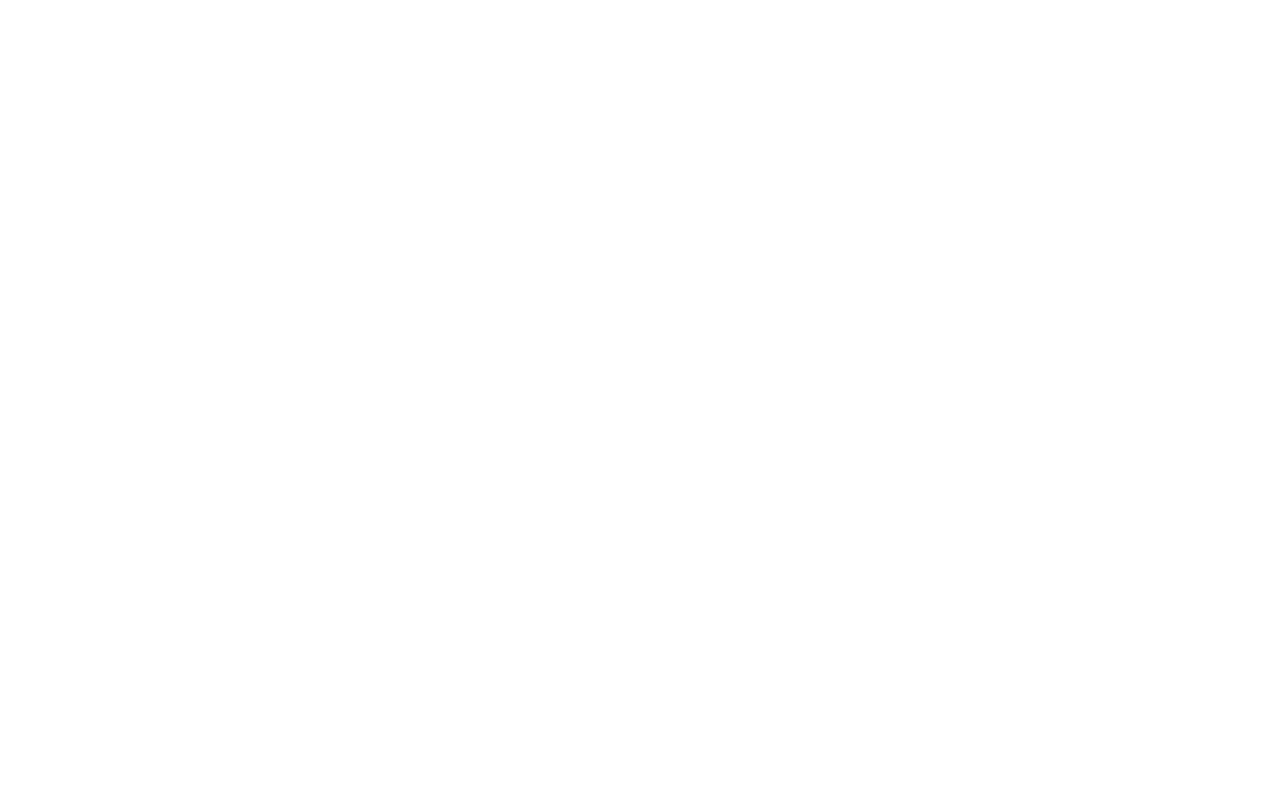
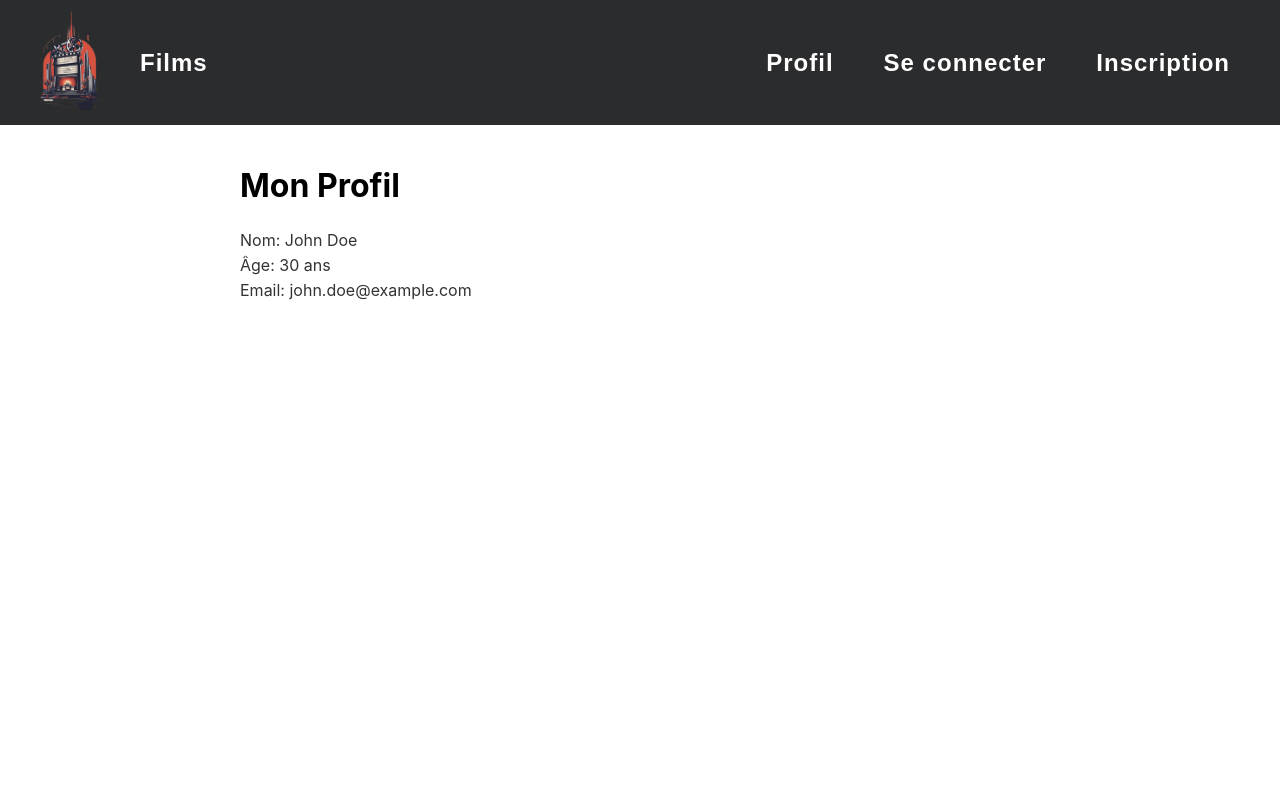
Before and after one commit to 22Nathan/Cinema-django-p2, a React (Create React App) app in the folder front/: page /profil in a window 1280 px wide. Before the commit this address had no page. Shown: the top 800 px of the page. Built offline with nearby package versions, Linux system fonts and the light colour scheme.

Commit message:
Added Profil

```diff
--- a/front/src/App.js
+++ b/front/src/App.js
@@ -8,6 +8,7 @@
 import Inscription from './components/Inscription';
 import ReservationPage from './components/ReservationPage';
 import FilmsPage from './components/FilmsPage';
+import Profil from './components/Profil.js';
 
 const App = () => {
   return (
@@ -17,6 +18,7 @@
           <Route path="/" element={<Home />} />
           <Route path="/reservation/:filmId" element={<ReservationPage />} />
           <Route path="/films" element={<FilmsPage />} />
+          <Route path="/profil" element={<Profil />} />
           <Route path="/login" element={<Login />} />
           <Route path="/inscription" element={<Inscription />} />
         </Routes>
--- a/front/src/components/Navbar.js
+++ b/front/src/components/Navbar.js
@@ -16,6 +16,11 @@
         </li>
       </ul>
       <ul className="navbar-auth">
+      <li className="nav-item">
+          <Link to="/profil" className="nav-link">
+            Profil
+          </Link>
+        </li>
         <li className="nav-item">
           <Link to="/login" className="nav-link">
             Se connecter
--- /dev/null
+++ b/front/src/components/Profil.css
@@ -0,0 +1,19 @@
+.profil-container {
+    max-width: 800px;
+    margin: 0 auto;
+    padding: 20px;
+    min-height: 100vh;
+  }
+
+  .profil-info {
+    display: flex;
+    align-items: center;
+  }
+
+  .profil-details {
+    color: #333;
+  }
+
+  .profil-details p {
+    margin: 5px 0;
+  }
--- /dev/null
+++ b/front/src/components/Profil.js
@@ -0,0 +1,25 @@
+import React from 'react';
+import './Profil.css'
+import Navbar from './Navbar';
+import Footer from './Footer';
+
+const Profile = () => {
+  return (
+    <>
+    <Navbar />
+    <div className="profil-container">
+      <h1>Mon Profil</h1>
+      <div className="profil-info">
+        <div className="profil-details">
+          <p>Nom: John Doe</p>
+          <p>Âge: 30 ans</p>
+          <p>Email: john.doe@example.com</p>
+        </div>
+      </div>
+    </div>
+    <Footer />
+    </>
+  );
+};
+
+export default Profile;
```
